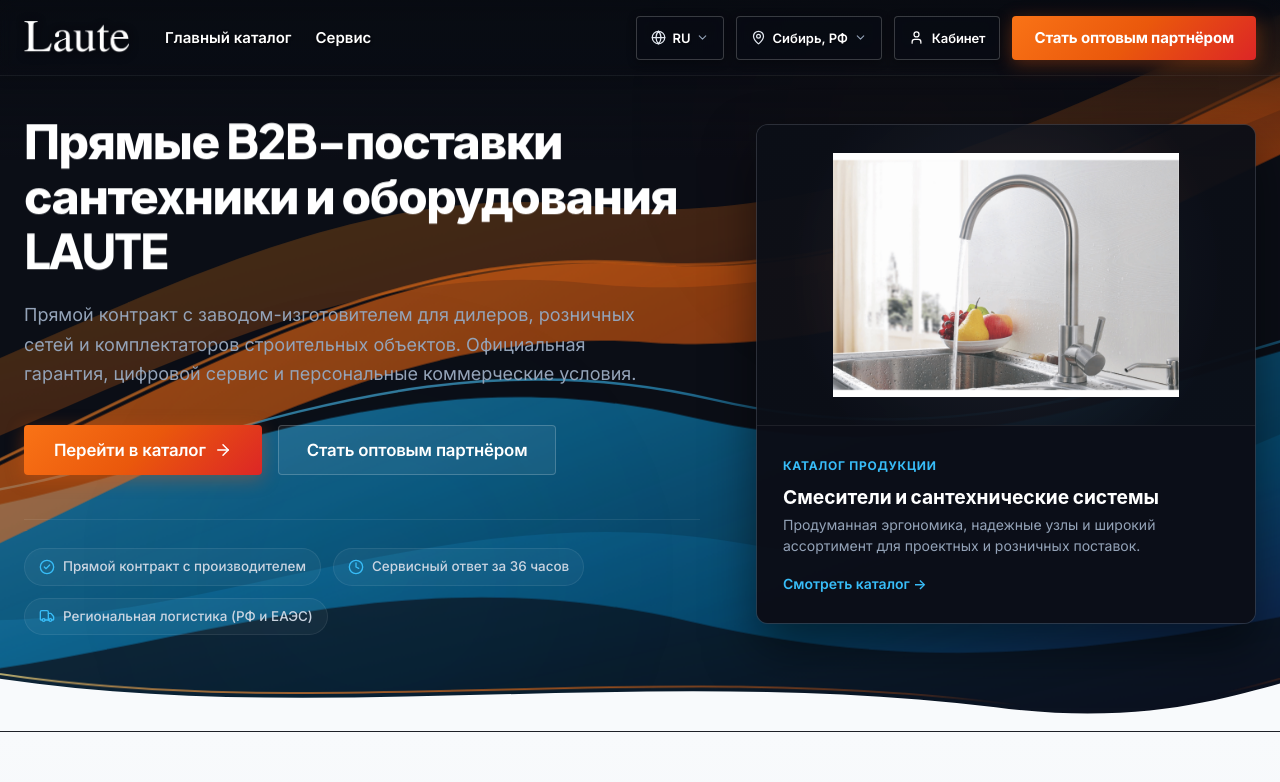
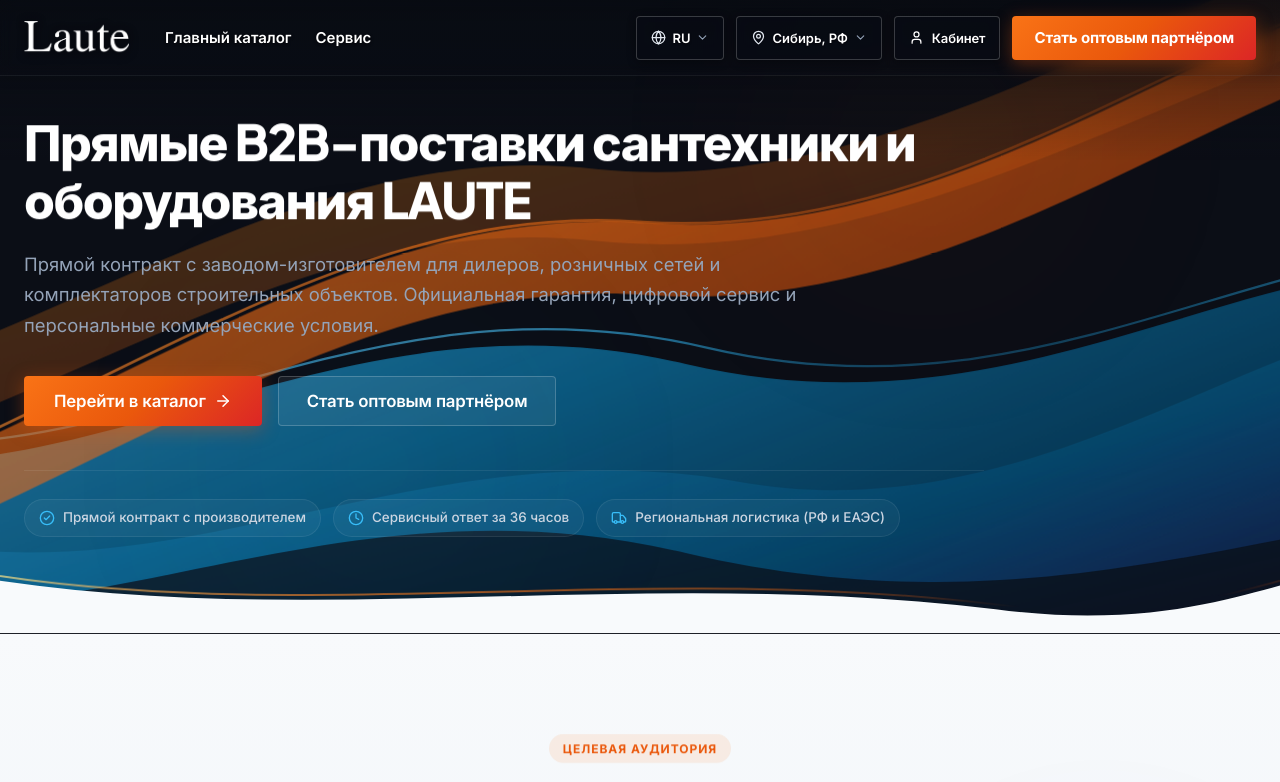
Before and after one commit to markpronenko7-cloud/laute, a React (Vite) app: page / in a window 1280 px wide. Shown: the top 782 px of the page. Built offline with nearby package versions, Linux system fonts and the light colour scheme.

Commit message:
fix(home): remove catalog preview card and mixer image from hero, rebalance hero layout to full width

```diff
--- a/src/pages/HomePage.jsx
+++ b/src/pages/HomePage.jsx
@@ -207,31 +207,6 @@
                 <div className="hero-pill-item">
                   <Truck size={16} className="pill-icon" />
                   <span>{h.pillLogistics || 'Региональная логистика (РФ и ЕАЭС)'}</span>
-                </div>
-              </div>
-            </div>
-
-            <div className="hero-media-wrapper reveal-on-scroll reveal-delay-2">
-              <div className="hero-card-featured">
-                <img
-                  src={`${baseUrl}images/cat_kitchen.png`}
-                  alt="Инженерная сантехника LAUTE"
-                  className="hero-featured-img"
-                  onError={(e) => {
-                    e.target.style.display = 'none';
-                  }}
-                />
-                <div className="hero-card-overlay">
-                  <span className="featured-tag">{h.featuredTag || 'Каталог продукции'}</span>
-                  <h3>{h.featuredTitle || 'Смесители и сантехнические системы'}</h3>
-                  <p>{h.featuredDesc || 'Продуманная эргономика, надежные узлы и широкий ассортимент для проектных и розничных поставок.'}</p>
-                  <button
-                    type="button"
-                    className="card-inline-btn"
-                    onClick={() => navigateTo('catalog')}
-                  >
-                    {h.featuredBtn || 'Смотреть каталог →'}
-                  </button>
                 </div>
               </div>
             </div>
--- a/src/styles/index.css
+++ b/src/styles/index.css
@@ -1086,34 +1086,24 @@
 }
 
 .hero-grid {
-  display: grid;
-  grid-template-columns: 1fr;
-  gap: 48px;
-  align-items: center;
+  display: block;
   position: relative;
   z-index: 2;
-}
-
-@media (min-width: 1024px) {
-  .hero-grid {
-    grid-template-columns: 1.15fr 0.85fr;
-    gap: 56px;
-  }
-}
-
-@media (max-width: 768px) {
-  .hero-grid {
-    gap: 22px;
-  }
+  width: 100%;
+}
+
+.hero-content {
+  max-width: 960px;
 }
 
 .hero-title {
-  font-size: 3rem;
+  font-size: 3.125rem;
   color: #FFFFFF;
   line-height: 1.15;
   margin-bottom: 22px;
   letter-spacing: -0.03em;
   font-weight: 800;
+  max-width: 940px;
 }
 
 @media (max-width: 768px) {
@@ -1133,11 +1123,11 @@
 }
 
 .hero-desc {
-  font-size: 1.125rem;
+  font-size: 1.15rem;
   color: #94A3B8;
   margin-bottom: 36px;
   line-height: 1.65;
-  max-width: 620px;
+  max-width: 780px;
 }
 
 @media (max-width: 768px) {
@@ -1256,108 +1246,6 @@
   flex-shrink: 0;
 }
 
-/* Glassmorphic Featured Hero Card */
-.hero-card-featured {
-  background: rgba(16, 21, 34, 0.72);
-  backdrop-filter: blur(20px);
-  -webkit-backdrop-filter: blur(20px);
-  border: 1px solid rgba(255, 255, 255, 0.12);
-  border-radius: var(--radius-lg);
-  overflow: hidden;
-  box-shadow: 0 24px 50px rgba(0, 0, 0, 0.5);
-  transition: transform var(--transition-normal);
-}
-
-@media (max-width: 768px) {
-  .hero-card-featured {
-    border-radius: var(--radius-md);
-  }
-}
-
-.hero-card-featured:hover {
-  transform: translateY(-2px);
-  border-color: rgba(255, 255, 255, 0.2);
-}
-
-.hero-featured-img {
-  width: 100%;
-  height: 300px;
-  object-fit: contain;
-  background: radial-gradient(circle at center, rgba(255, 255, 255, 0.06) 0%, rgba(11, 14, 22, 0.88) 75%);
-  padding: 28px;
-}
-
-@media (max-width: 768px) {
-  .hero-featured-img {
-    height: 180px;
-    padding: 16px;
-  }
-}
-
-.hero-card-overlay {
-  padding: 26px;
-  background: rgba(11, 14, 22, 0.92);
-  border-top: 1px solid rgba(255, 255, 255, 0.08);
-}
-
-@media (max-width: 768px) {
-  .hero-card-overlay {
-    padding: 16px;
-  }
-}
-
-.featured-tag {
-  font-size: 0.75rem;
-  font-weight: 700;
-  color: var(--water-sky);
-  text-transform: uppercase;
-  letter-spacing: 0.06em;
-}
-
-.hero-card-overlay h3 {
-  font-size: 1.2rem;
-  font-weight: 700;
-  margin: 6px 0;
-  color: #FFFFFF;
-}
-
-@media (max-width: 768px) {
-  .hero-card-overlay h3 {
-    font-size: 1.05rem;
-    margin: 4px 0;
-  }
-}
-
-.hero-card-overlay p {
-  font-size: 0.875rem;
-  color: #94A3B8;
-  margin-bottom: 14px;
-  line-height: 1.55;
-}
-
-@media (max-width: 768px) {
-  .hero-card-overlay p {
-    font-size: 0.8125rem;
-    margin-bottom: 10px;
-    line-height: 1.45;
-  }
-}
-
-.card-inline-btn {
-  font-size: 0.875rem;
-  font-weight: 600;
-  color: var(--water-sky);
-  cursor: pointer;
-  display: inline-flex;
-  align-items: center;
-  gap: 4px;
-  transition: color var(--transition-fast);
-}
-
-.card-inline-btn:hover {
-  color: #BAE6FD;
-  text-decoration: underline;
-}
 
 /* ==========================================================================
    ORGANIC SECTION WAVE BRIDGES & SCROLL-TRIGGERED TRANSITIONS
```
